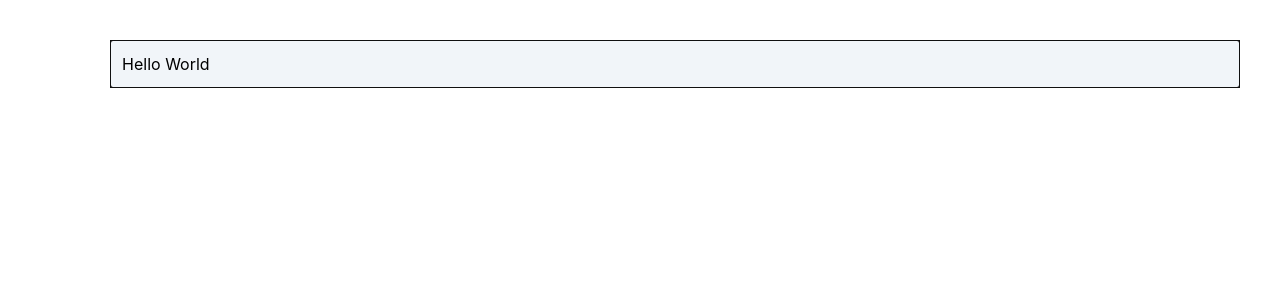
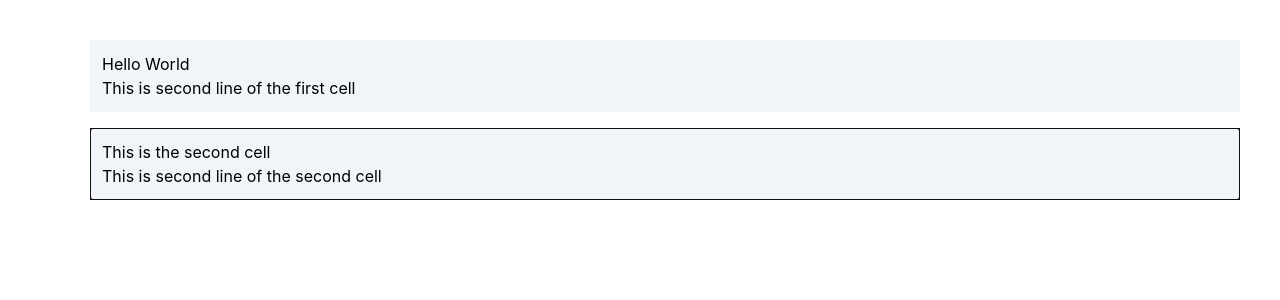
Before and after one commit to denningta/mfg-instructions-builder, a React (Create React App) app: page / in a window 1280 px wide. Shown: the top 300 px of the page. Built offline with nearby package versions, Linux system fonts and the light colour scheme.

Commit message:
changed absolute positioning of bar and comments

```diff
--- a/src/App.tsx
+++ b/src/App.tsx
@@ -1,10 +1,10 @@
 import './App.css';
-import Cell from './Cell/Cell';
+import Document from './Document/Document';
 
 function App() {
   return (
-    <div className="p-10">
-      <Cell />
+    <div className="my-10 mr-10 ml-[90px]">
+      <Document />
     </div>
   );
 }
--- a/src/Cell/Cell.tsx
+++ b/src/Cell/Cell.tsx
@@ -1,14 +1,16 @@
 /* eslint-disable operator-linebreak */
 /* eslint-disable react/require-default-props */
 import './Cell.css';
-import { useEffect, useState } from 'react';
+import { useEffect, useRef, useState } from 'react';
 import { BsThreeDotsVertical } from 'react-icons/bs';
 import { BiCommentDetail } from 'react-icons/bi';
+import { IoAdd } from 'react-icons/io5';
 
 // Components
 import CellOptions, { MenuItem } from './CellOptions/CellOptions';
 import CommentComponent from './Comment/Comment';
 import CellEditor from './CellEditor/CellEditor';
+import { CustomElement } from './CellEditor/custom-types.d';
 
 export interface CellComment {
   id: string;
@@ -18,13 +20,18 @@ export interface CellComment {
   resolved: boolean;
 }
 
+export interface CellValue {
+  id: number;
+  blockContent: CustomElement[];
+}
+
 interface Props {
-  value?: string;
+  cellValue?: CellValue | undefined;
   comments?: CellComment[];
 }
 
-function Cell({ value = '', comments = [] }: Props) {
-  const [cellValue] = useState<string>(value || 'Hello world');
+function Cell({ cellValue, comments = [] }: Props) {
+  const [value] = useState<CellValue | undefined>(cellValue);
   const [barVisible, setBarVisibility] = useState<boolean>(false);
   const [optionsVisible, setOptionsVisibility] = useState<boolean>(false);
   const [commentsVisible, setCommentsVisibility] = useState<boolean>(false);
@@ -32,6 +39,7 @@ function Cell({ value = '', comments = [] }: Props) {
     !!comments.length
   );
   const [cellComments, setCellCommentsState] = useState<CellComment[]>(comments);
+  const editorRef = useRef<HTMLDivElement | null>(null);
 
   useEffect(() => {
     setCommentNotificationVisibility(!!cellComments.length);
@@ -75,9 +83,32 @@ function Cell({ value = '', comments = [] }: Props) {
   };
 
   return (
-    <div className="" onMouseEnter={handleHover} onMouseLeave={handleHover}>
-      {cellValue && (
-        <div className="flex w-full mb-2">
+    <div className="relative" onMouseEnter={handleHover} onMouseLeave={handleHover}>
+      <div
+        className={`${
+          barVisible ? 'opacity-40' : 'opacity-0'
+        } absolute flex justify-center transition ease-in-out -top-[7.5px] w-full z-10 ml-2 `}
+      >
+        <button
+          type="submit"
+          className="bg-slate-800 text-white rounded-full h-[15px] w-[15px] flex justify-center items-center"
+        >
+          <IoAdd />
+        </button>
+      </div>
+      <div
+        className={`${
+          barVisible ? 'opacity-40' : 'opacity-0'
+        } absolute flex justify-center transition ease-in-out -bottom-[7.5px] w-full z-10 ml-2 `}
+      >
+        <button
+          type="submit"
+          className="bg-slate-800 text-white rounded-full h-[15px] w-[15px] flex justify-center items-center"
+        >
+          <IoAdd />
+        </button>
+      </div>
+      <div className="absolute w-[80px] h-full top-0 -left-[80px] flex justify-end">
         <button
           type="button"
           className={`h-fit my-2 mx-2 ${commentNotificationVisible ? 'visible' : 'invisible'}`}
@@ -106,9 +137,12 @@ function Cell({ value = '', comments = [] }: Props) {
             </div>
           </div>
         </div>
+      </div>
+
+      <div className="flex w-full my-4">
         <div className="grow">
-            <div className="overflow-clip">
-              <CellEditor />
+          <div className="overflow-clip" ref={editorRef}>
+            <CellEditor blockContent={value?.blockContent} />
           </div>
           <div className={`pt-3 ${commentsVisible ? 'flex flex-col' : 'hidden'}`}>
             {cellComments.map((comment) => (
@@ -117,7 +151,6 @@ function Cell({ value = '', comments = [] }: Props) {
           </div>
         </div>
       </div>
-      )}
     </div>
   );
 }
--- a/src/Cell/CellEditor/AutoComplete/AutoComplete.tsx
+++ b/src/Cell/CellEditor/AutoComplete/AutoComplete.tsx
@@ -16,19 +16,19 @@ function AutoComplete({
       const el = autoCompleteDropdown.current;
       if (!el) return;
       const domRange = ReactEditor.toDOMRange(editor, target);
+
       const rect = domRange.getBoundingClientRect();
       el.style.top = `${rect.bottom + window.scrollY + 5}px`;
       el.style.left = `${rect.right + window.scrollX}px`;
+      console.log('domRange: ', `(${rect.bottom}, ${rect.right})`);
+      console.log('el: ', `(${el.style.top}, ${el.style.left})`);
     }
   }, [items.length, editor, index, search, target]);
 
   return (
-    <div>
+    <div className="absolute z-20" ref={autoCompleteDropdown}>
       {target && items.length > 0 && (
-        <div
-          className="absolute p-1 bg-white border border-gray-300 rounded max-h-[300px] w-[300px] overflow-auto z-50"
-          ref={autoCompleteDropdown}
-        >
+        <div className="p-1 bg-white border border-gray-300 rounded max-h-[300px] w-[300px] overflow-auto z-50">
           {items.map((item, i) => (
             <button
               type="button"
--- a/src/Cell/CellEditor/CellEditor.tsx
+++ b/src/Cell/CellEditor/CellEditor.tsx
@@ -11,20 +11,24 @@ import withShortcuts from './withShortcuts';
 import useAutoComplete from '../hooks/useAutoComplete';
 import AutoComplete from './AutoComplete/AutoComplete';
 
-const initialValue: CustomElement[] = [
+const defaultValue: CustomElement[] = [
   {
     type: 'paragraph',
-    children: [{ text: 'Hello World' }],
+    children: [{ text: '' }],
   },
 ];
 
-function CellEditor() {
+interface Props {
+  blockContent: CustomElement[] | undefined;
+}
+
+function CellEditor({ blockContent = defaultValue }: Props) {
   const editor = useMemo(() => withShortcuts(withReact(createEditor())), []);
   const renderElement = useRenderElements();
   const autoComplete = useAutoComplete(editor);
 
   return (
-    <Slate editor={editor} value={initialValue} onChange={autoComplete.handleChange}>
+    <Slate editor={editor} value={blockContent} onChange={autoComplete.handleChange}>
       <Editable
         renderElement={renderElement}
         onKeyDown={autoComplete.onKeyDown}
@@ -32,7 +36,9 @@ function CellEditor() {
         autoFocus
         className="p-3 bg-slate-100"
       />
-      <AutoComplete {...autoComplete} />
+      <div className="static">
+        <AutoComplete {...autoComplete} />
+      </div>
     </Slate>
   );
 }
--- a/src/Cell/CellOptions/CellOptions.tsx
+++ b/src/Cell/CellOptions/CellOptions.tsx
@@ -12,16 +12,16 @@ interface Props {
 const defaultMenuItems: MenuItem[] = [
   {
     title: 'Edit',
-    action: 'edit',
+    action: 'edit'
   },
   {
     title: 'Pin',
-    action: 'pin',
+    action: 'pin'
   },
   {
     title: 'Add comment',
-    action: 'addcomment',
-  },
+    action: 'addcomment'
+  }
 ];
 
 function CellOptions({ menuItems = defaultMenuItems, selectOption }: Props) {
--- a/src/Document/Document.tsx
+++ b/src/Document/Document.tsx
@@ -1,5 +1,44 @@
+import Cell, { CellValue } from '../Cell/Cell';
+
+const cellValues: CellValue[] = [
+  {
+    id: 1,
+    blockContent: [
+      {
+        type: 'paragraph',
+        children: [{ text: 'Hello World' }]
+      },
+      {
+        type: 'paragraph',
+        children: [{ text: 'This is second line of the first cell' }]
+      }
+    ]
+  },
+  {
+    id: 2,
+    blockContent: [
+      {
+        type: 'paragraph',
+        children: [{ text: 'This is the second cell' }]
+      },
+      {
+        type: 'paragraph',
+        children: [{ text: 'This is second line of the second cell' }]
+      }
+    ]
+  }
+];
+
 function Document() {
-  return <div>document works</div>;
+  return (
+    <div>
+      {cellValues.map((cellValue) => (
+        <div key={cellValue.id}>
+          <Cell cellValue={cellValue} />
+        </div>
+      ))}
+    </div>
+  );
 }
 
 export default Document;
--- a/src/index.tsx
+++ b/src/index.tsx
@@ -8,7 +8,7 @@ ReactDOM.render(
   <React.StrictMode>
     <App />
   </React.StrictMode>,
-  document.getElementById('root'),
+  document.getElementById('root')
 );
 
 // If you want to start measuring performance in your app, pass a function
```
Also changed, not shown: src/Cell/CellEditor/withShortcuts.ts (+9 -10 lines). Lines whose indentation alone changed are shown as unchanged.
